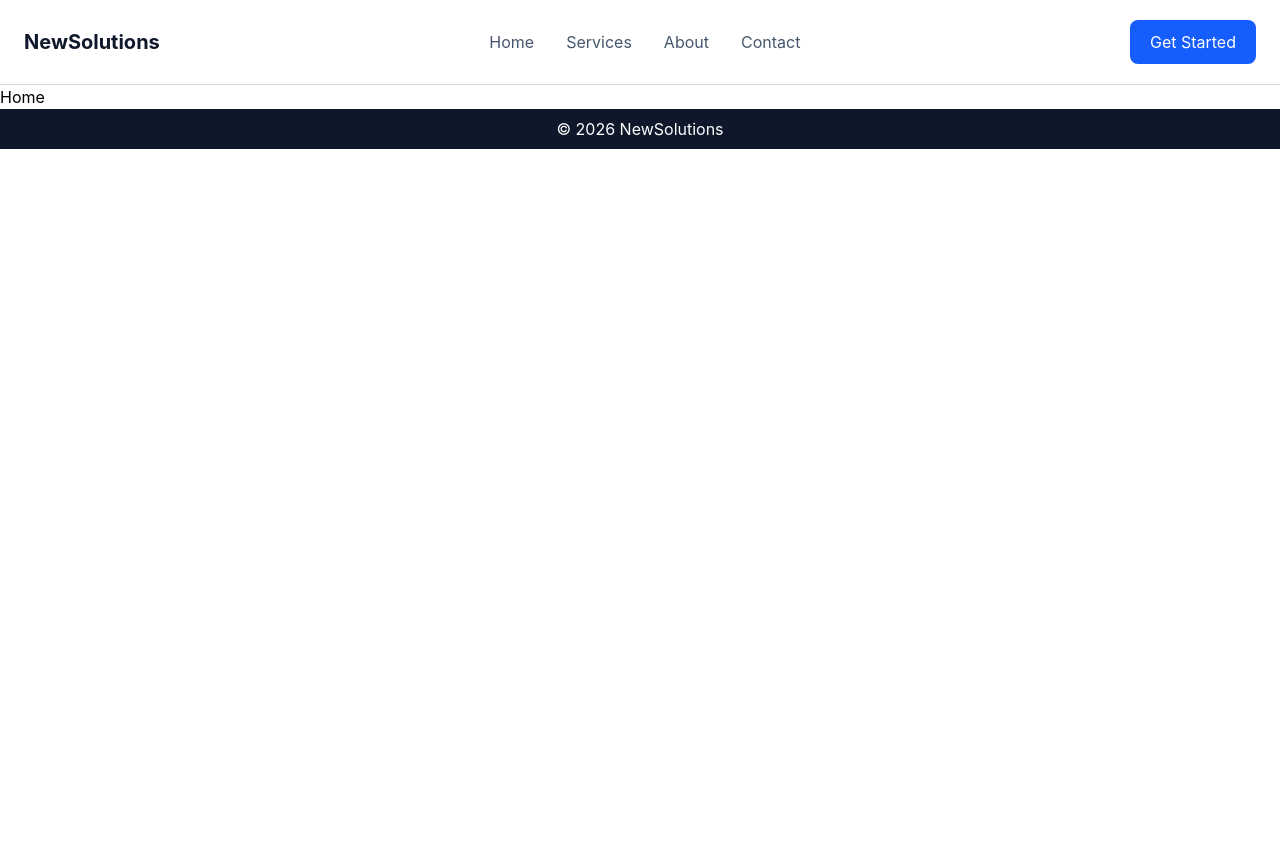
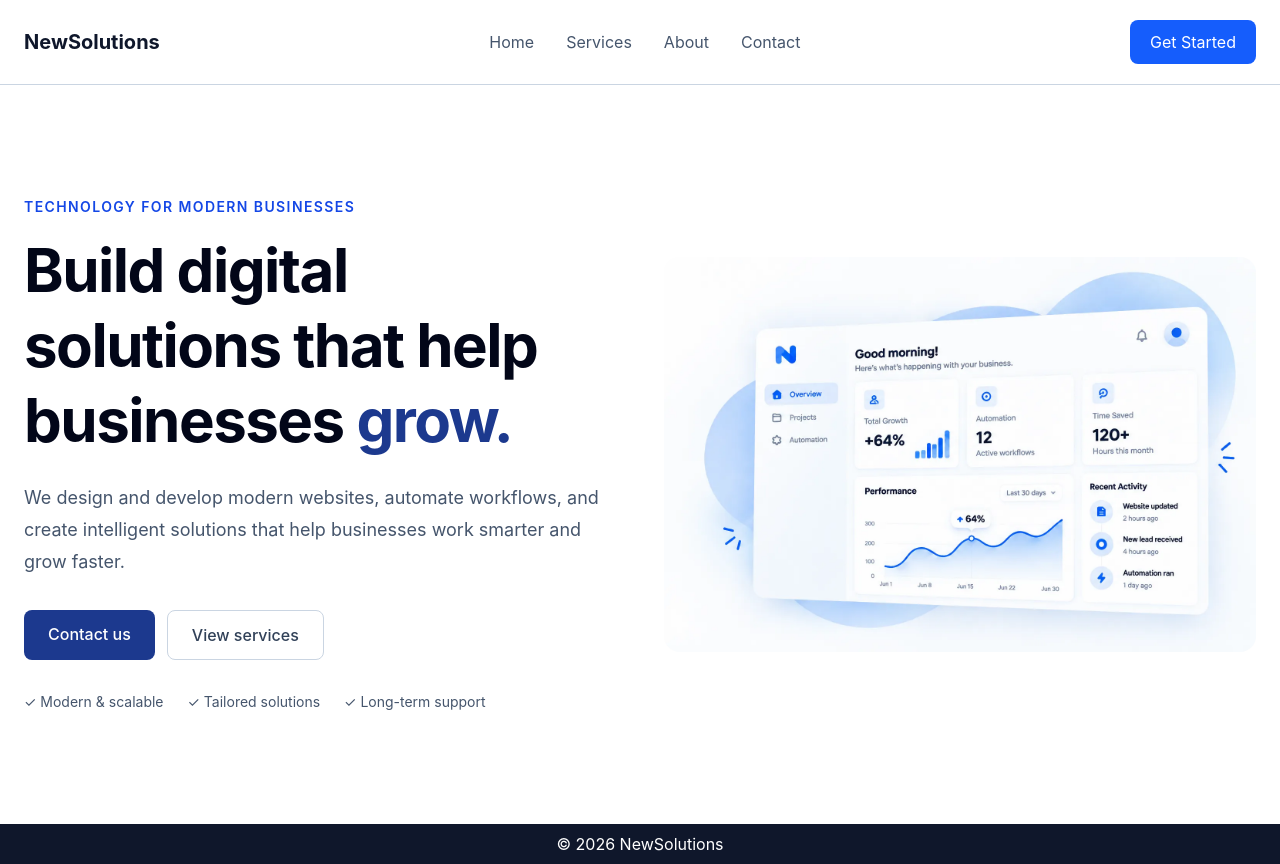
Before and after one commit to duartesimo/NewSolutions, a React (Vite) app in the folder frontend/: page / in a window 1280 px wide. Before the commit the page ends 800 px from the top, so only its background shows below. Built offline with nearby package versions, Linux system fonts and the light colour scheme.

Commit message:
Added home hero section

```diff
--- /dev/null
+++ b/frontend/src/components/sections/Hero.tsx
@@ -0,0 +1,61 @@
+import { Link } from "react-router-dom";
+import heroImage from "../../assets/hero-image.webp";
+
+function Hero() {
+  return (
+    <section className="bg-white">
+      <div className="mx-auto grid max-w-7xl grid-cols-1 items-center gap-12 px-6 py-20 lg:grid-cols-2 lg:py-28">
+        {/* Content */}
+        <div>
+          <p className="mb-4 text-sm font-semibold tracking-widest text-blue-700 uppercase">
+            Technology for modern businesses
+          </p>
+
+          <h1 className="max-w-2xl text-4xl leading-tight font-bold tracking-tight text-slate-950 sm:text-5xl lg:text-6xl">
+            Build digital solutions that help businesses{" "}
+            <span className="text-blue-900">grow.</span>
+          </h1>
+
+          <p className="mt-4 max-w-xl text-base leading-7 text-slate-600 sm:mt-6 sm:text-lg sm:leading-8">
+            We design and develop modern websites, automate workflows, and
+            create intelligent solutions that help businesses work smarter and
+            grow faster.
+          </p>
+
+          <div className="mt-8 flex flex-col gap-3 sm:flex-row">
+            <Link
+              to="/contact"
+              className="rounded-lg bg-blue-900 px-6 py-3 text-center font-medium text-white transition hover:bg-blue-800"
+            >
+              Contact us
+            </Link>
+
+            <Link
+              to="/services"
+              className="rounded-lg border border-slate-300 px-6 py-3 text-center font-medium text-slate-700 transition hover:bg-slate-50"
+            >
+              View services
+            </Link>
+          </div>
+
+          <div className="mt-8 flex flex-col gap-3 text-sm text-slate-600 sm:flex-row sm:gap-6">
+            <span>✓ Modern & scalable</span>
+            <span>✓ Tailored solutions</span>
+            <span>✓ Long-term support</span>
+          </div>
+        </div>
+
+        {/* Image */}
+        <div>
+          <img
+            src={heroImage}
+            alt="Team working with modern digital solutions"
+            className="h-full w-full rounded-2xl object-cover"
+          />
+        </div>
+      </div>
+    </section>
+  );
+}
+
+export default Hero;
--- a/frontend/src/pages/Home.tsx
+++ b/frontend/src/pages/Home.tsx
@@ -1,11 +1,11 @@
-import Button from "../components/ui/Button"
+import Hero from "../components/sections/Hero";
 
 function Home() {
 	return (
-		<div className="bg">
-			<div>Home</div>
-		</div>
-	)
+    <>
+      <Hero />
+    </>
+  );
 }
 
 export default Home
```
Also changed, not shown: frontend/src/assets/hero-image.webp (added).
